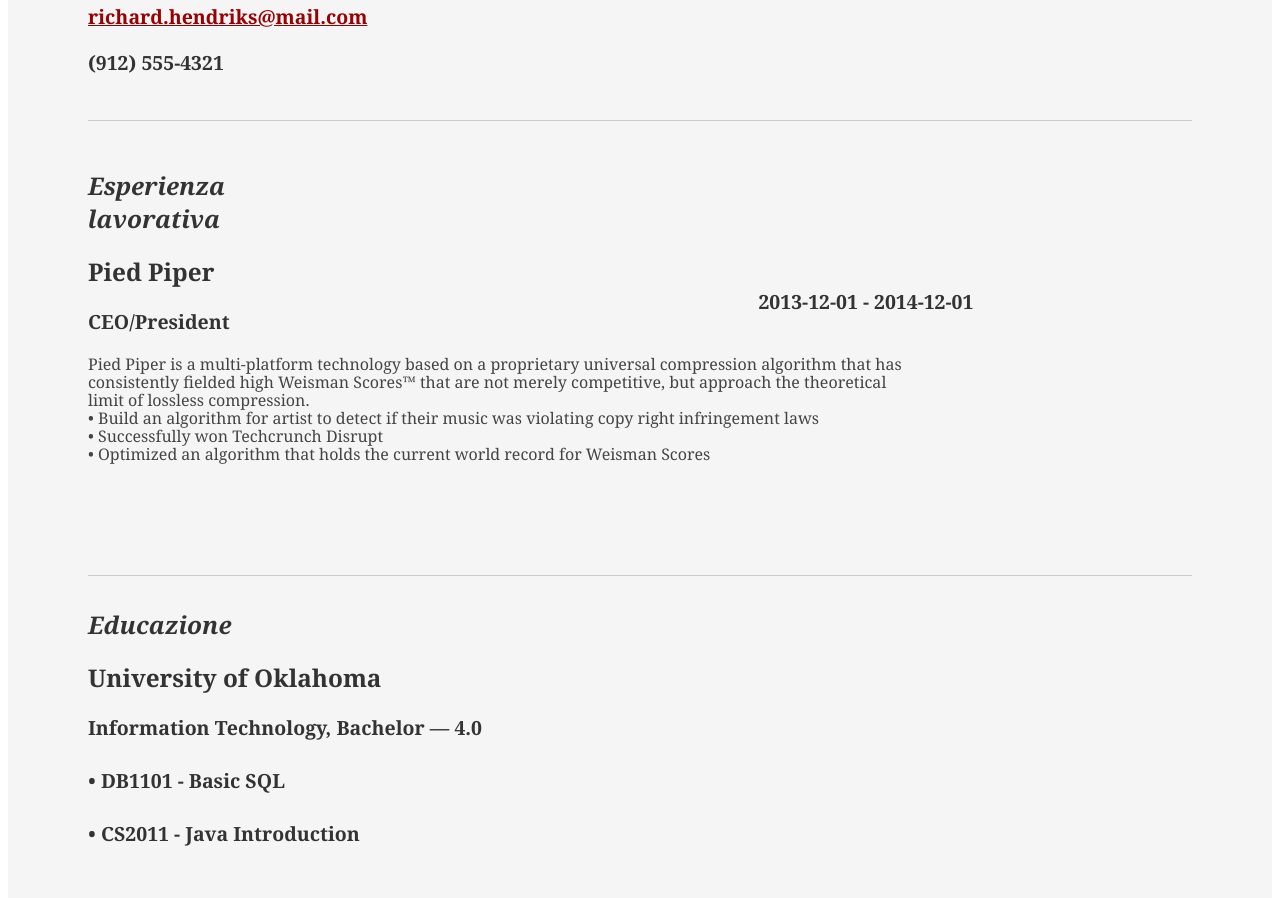
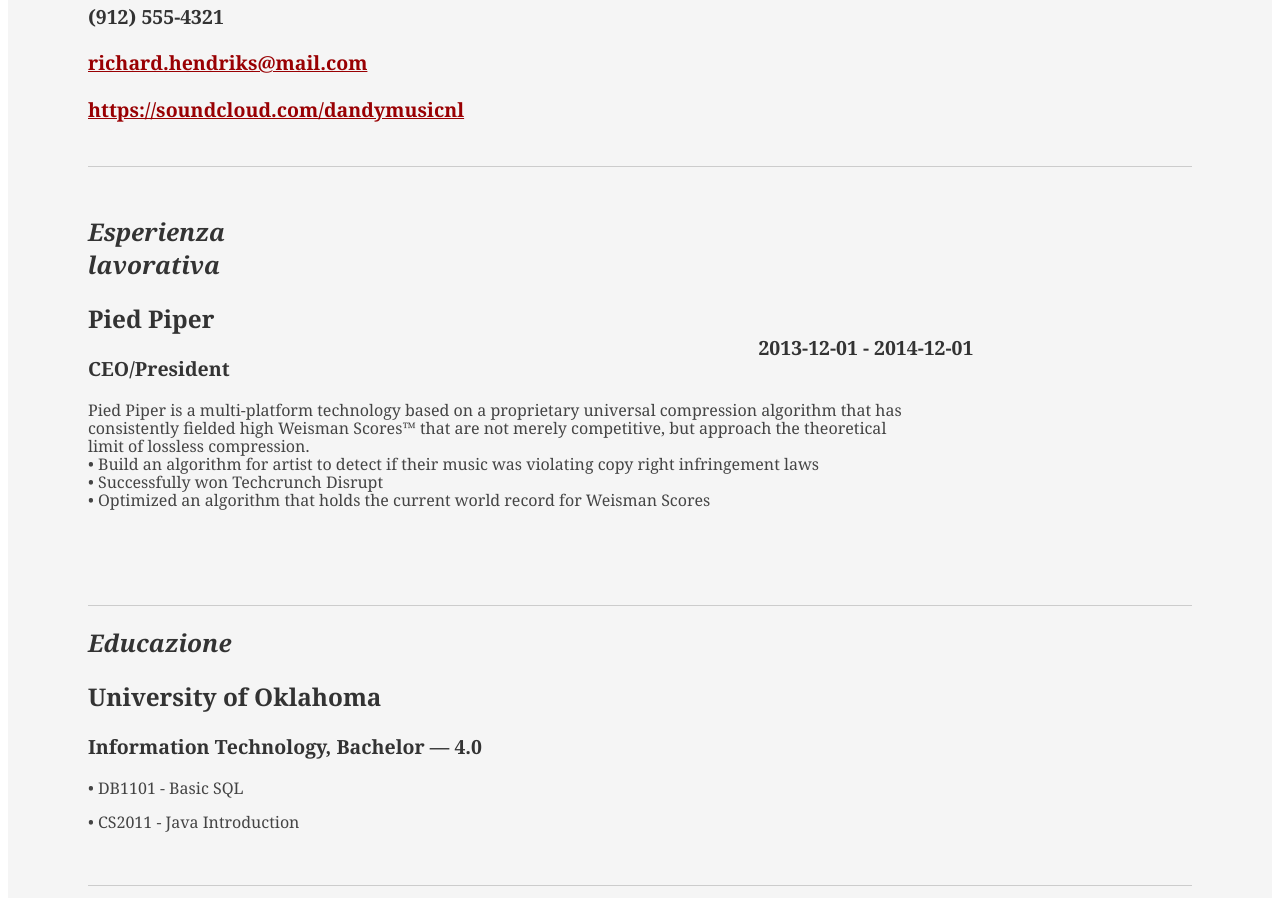
Before and after one commit to dprn/jsonresume-theme-srt-it, a website: page index.html in a window 1280 px wide. Shown: the part 332-1230 px from the top of the page. Drawn offline with Linux system fonts and the light colour scheme; a small style sheet from the web is missing.

Commit message:
Minor tweaks

```diff
--- a/index.html
+++ b/index.html
@@ -30,7 +30,7 @@
 /* //-- yui-grids style overrides -- */
 body { font-family: Georgia; color: #444; }
 #inner { padding: 10px 80px; margin: 80px auto; background: #f5f5f5; border: solid #666; border-width: 8px 0 2px 0; }
-.yui-gf { margin-bottom: 2em; padding-bottom: 2em; border-bottom: 1px solid #ccc; }
+.yui-gf { margin-bottom: 1em; padding-bottom: 1em; border-bottom: 1px solid #ccc; }
 
 /* //-- header, body, footer -- */
 #hd { margin: 2.5em 0 3em 0; padding-bottom: 1.5em; border-bottom: 1px solid #ccc }
@@ -82,8 +82,6 @@
 .yui-gf .yui-u{width:80.2%;}
 .yui-gf div.first{width:12.3%;}
 
-
-
 	</style>
 </head>
 <body>
@@ -101,8 +99,10 @@
 					<div class="contact-info">
 						<!-- <h3><a id="pdf" href="#">Download as PDF</a></h3> -->
 						<h3>2712 Broadway St, CA 94115 San Francisco</h3>
+						<h3>(912) 555-4321</h3>
 						<h3><a href="mailto:richard.hendriks@mail.com">richard.hendriks@mail.com</a></h3>
-						<h3>(912) 555-4321</h3>
+						<h3><a href=""></a></h3>
+						<h3><a href="https://soundcloud.com/dandymusicnl">https://soundcloud.com/dandymusicnl</a></h3>
 					</div><!--// .contact-info -->
 				</div>
 			</div><!--// .yui-gc -->
@@ -151,10 +151,10 @@
 						<div class="yui-u">
 							<h2>University of Oklahoma</h2>
 							<h3>Information Technology, Bachelor
-                                                        &mdash; <strong>4.0</strong>
-                                                        </h3>
-							<h4>&bull; DB1101 - Basic SQL</h4>
-							<h4>&bull; CS2011 - Java Introduction</h4>
+                &mdash; <strong>4.0</strong>
+                </h3>
+							<p>&bull; DB1101 - Basic SQL</p>
+							<p>&bull; CS2011 - Java Introduction</p>
 							<br>
 						</div>
 					</div><!--// .yui-gf -->
@@ -216,6 +216,8 @@
 
 		<div id="ft">
 			<p>Richard Hendriks &mdash; <a href="mailto:richard.hendriks@mail.com">richard.hendriks@mail.com</a> &mdash; (912) 555-4321</p>
+		</br>
+			<p>Autorizzo il trattamento dei miei dati personali ai sensi del Decreto Legislativo </br> 30 giugno 2003, n. 196 "Codice in materia di protezione dei dati personali”.</p>
 		</div><!--// footer -->
 	</div><!-- // inner -->
 </div><!--// doc -->
--- a/package.json
+++ b/package.json
@@ -1,6 +1,6 @@
 {
   "name": "jsonresume-theme-srt-it",
-  "version": "0.0.1",
+  "version": "0.0.2",
   "description": "Italian version of SRT theme for JSON Resume",
   "author": "Dario Prandi",
   "repository": {
--- a/style.css
+++ b/style.css
@@ -19,7 +19,7 @@
 /* //-- yui-grids style overrides -- */
 body { font-family: Georgia; color: #444; }
 #inner { padding: 10px 80px; margin: 80px auto; background: #f5f5f5; border: solid #666; border-width: 8px 0 2px 0; }
-.yui-gf { margin-bottom: 2em; padding-bottom: 2em; border-bottom: 1px solid #ccc; }
+.yui-gf { margin-bottom: 1em; padding-bottom: 1em; border-bottom: 1px solid #ccc; }
 
 /* //-- header, body, footer -- */
 #hd { margin: 2.5em 0 3em 0; padding-bottom: 1.5em; border-bottom: 1px solid #ccc }
```
Also changed, not shown: 1 other file.
